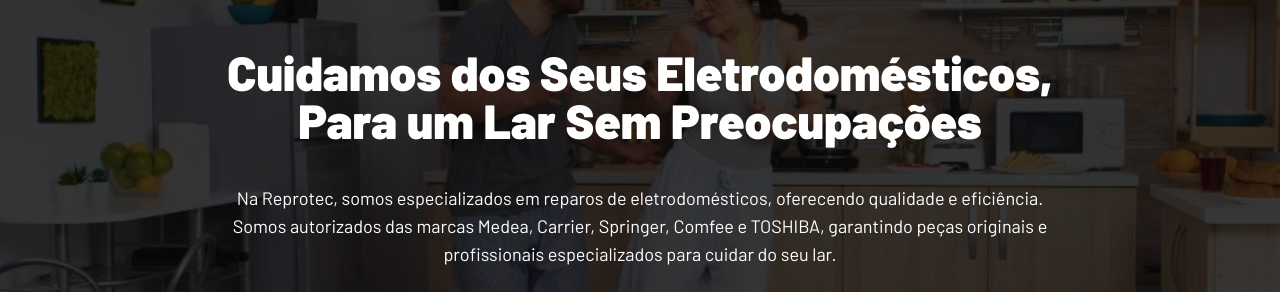
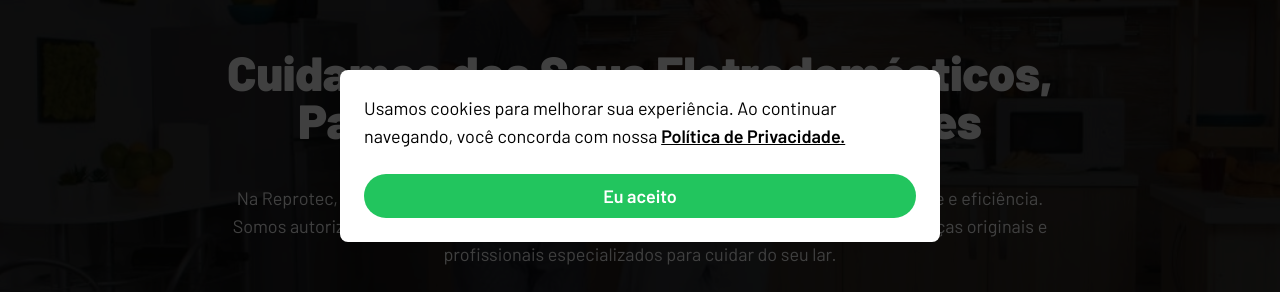
Before and after one commit to Sev7tech/reprotec, a Next.js app: page / in a window 1280 px wide. Shown: the part 244-536 px from the top of the page. Built offline with nearby package versions, Linux system fonts and the light colour scheme.

Commit message:
feat: add CookiePopup

```diff
--- /dev/null
+++ b/src/components/CookiePopup.tsx
@@ -0,0 +1,45 @@
+'use client'
+
+import { useEffect, useState } from 'react'
+
+import { Typography } from './Typography'
+
+const CookiePopup = () => {
+  const [isPopupVisible, setPopupVisible] = useState(false)
+
+  useEffect(() => {
+    const cookieAccepted = localStorage.getItem('cookieAccepted')
+
+    if (!cookieAccepted) return setPopupVisible(true)
+  }, [])
+
+  const handleAccept = () => {
+    localStorage.setItem('cookieAccepted', 'yes')
+    setPopupVisible(false)
+  }
+
+  if (!isPopupVisible) return null
+
+  return (
+    <article className="overlay fixed inset-0 z-[100]">
+      <div className="popup">
+        <Typography.Text>
+          Usamos cookies para melhorar sua experiência. Ao continuar navegando,
+          você concorda com nossa{' '}
+          <Typography.Link
+            href="/politica-de-privacidade"
+            linkTitle="Voce deve está em Consentimento com os cookie do website"
+            className="underline"
+          >
+            Política de Privacidade.
+          </Typography.Link>
+        </Typography.Text>
+        <button onClick={handleAccept} className="buttonBase mt-4 bg-green-500">
+          Eu aceito
+        </button>
+      </div>
+    </article>
+  )
+}
+
+export default CookiePopup
```
